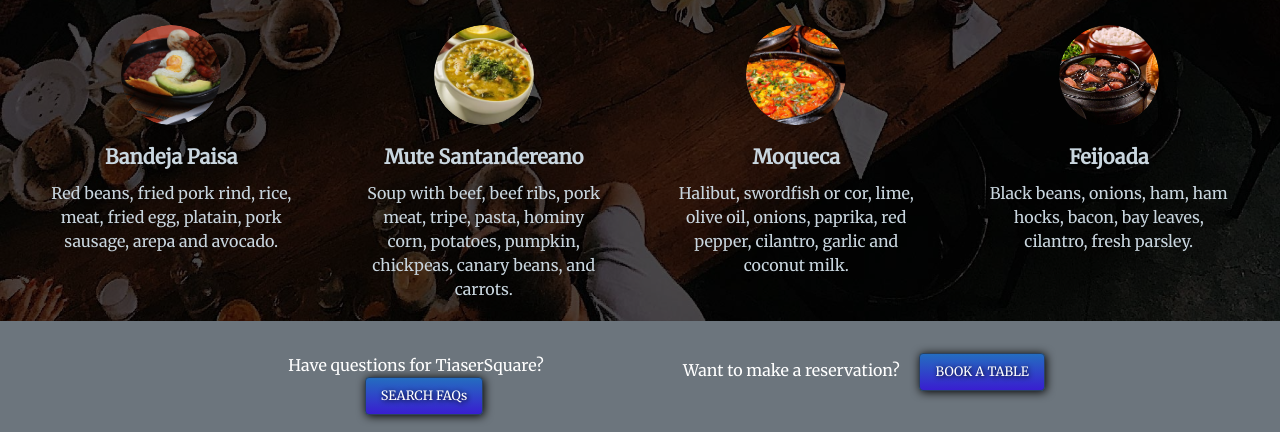
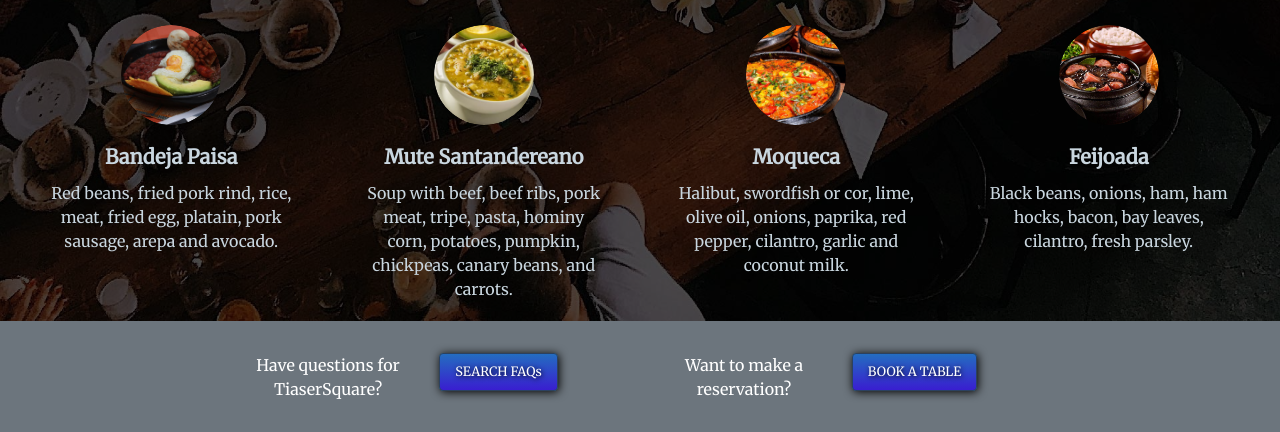
Before and after one commit to sergiosanchezs/Web-II-Project, a website: page index.html in a window 1280 px wide. Shown: the part 484-916 px from the top of the page. Drawn offline with Linux system fonts and the light colour scheme.

Commit message:
Changes in the footer-top grid

```diff
--- a/css/style.css
+++ b/css/style.css
@@ -92,7 +92,6 @@ h2 {
 
 /********************************************************/
 /* Start Footer */
-
 .footer-top-content{
     color: #ffffff;
     border-bottom: 2px solid #ffffff;
@@ -101,6 +100,20 @@ h2 {
 .footer-top-content .btn{
     padding: 8px 15px;
 }
+
+.span-div-footer-top{
+    padding: 0;
+}
+.btn-div-footer-top{
+    padding: 0 6% 0 0;
+}
+
+/* When the screen width is less than 1100px, the padding is 0 */
+@media only screen and (max-width: 1100px) {
+    .btn-div-footer-top{
+        padding: 0;
+    }
+  }
 
 .main_footer{
     background-color: #c9d6df;
@@ -119,7 +132,6 @@ footer a:hover{
 .instagram_imgs {
     max-height: 250px;
     min-width: 80px;
-    /* min-height: 100px; */
 }
 
 #emailSubsForm label.error {
--- a/index.html
+++ b/index.html
@@ -60,13 +60,17 @@
     <!-- Start Footer -->
     <footer class="main_footer">
         <div class="row justify-content-center footer-top-content bg-secondary p-3">
-            <div class="col-lg-4 col-md-12 m-3">
+            <div class="col-lg-2 my-3 span-div-footer-top">
                 <span>Have questions for TiaserSquare?</span>
-                <button class="btn ml-3 faq-button">SEARCH FAQs</button>
             </div>
-            <div class="col-lg-4 col-md-12 m-3">
+            <div class="col-lg-2 my-3 btn-div-footer-top">
+                <button class="btn faq-button">SEARCH FAQs</button>
+            </div>
+            <div class="col-lg-2 my-3 span-div-footer-top">
                 <span>Want to make a reservation?</span>
-                <button class="btn ml-3 bookATable-button">BOOK A TABLE</button>
+            </div>
+            <div class="col-lg-2 my-3 btn-div-footer-top">
+                <button class="btn bookATable-button">BOOK A TABLE</button>
             </div>
         </div>
 
```
